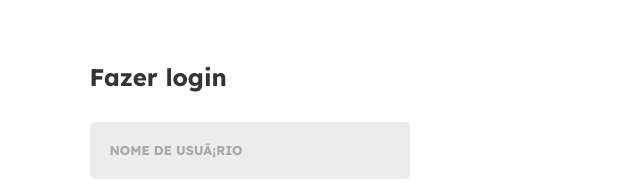
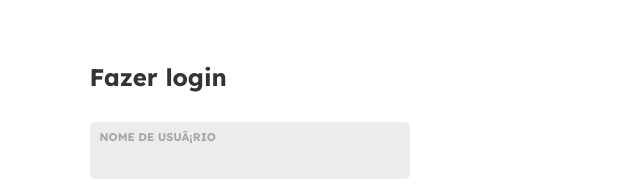
Before and after one commit to ericksbz/league-of-legends-login-screen, a plain HTML site: page index.html in a window 1280 px wide. Shown: the part 131-327 px from the top of the page, without its empty margins (0-640 px from the left). Drawn offline with Linux system fonts and the light colour scheme.

Commit message:
adicionada classe span

```diff
--- a/index.html
+++ b/index.html
@@ -21,7 +21,7 @@
         <h1 class="login__title">Fazer login</h1>
 
         <label class="login__label">
-          <span>nome de usuário</span>
+          <span class="span-active">nome de usuário</span>
           <input type="text" name="username" class="input">
         </label>
 
```
